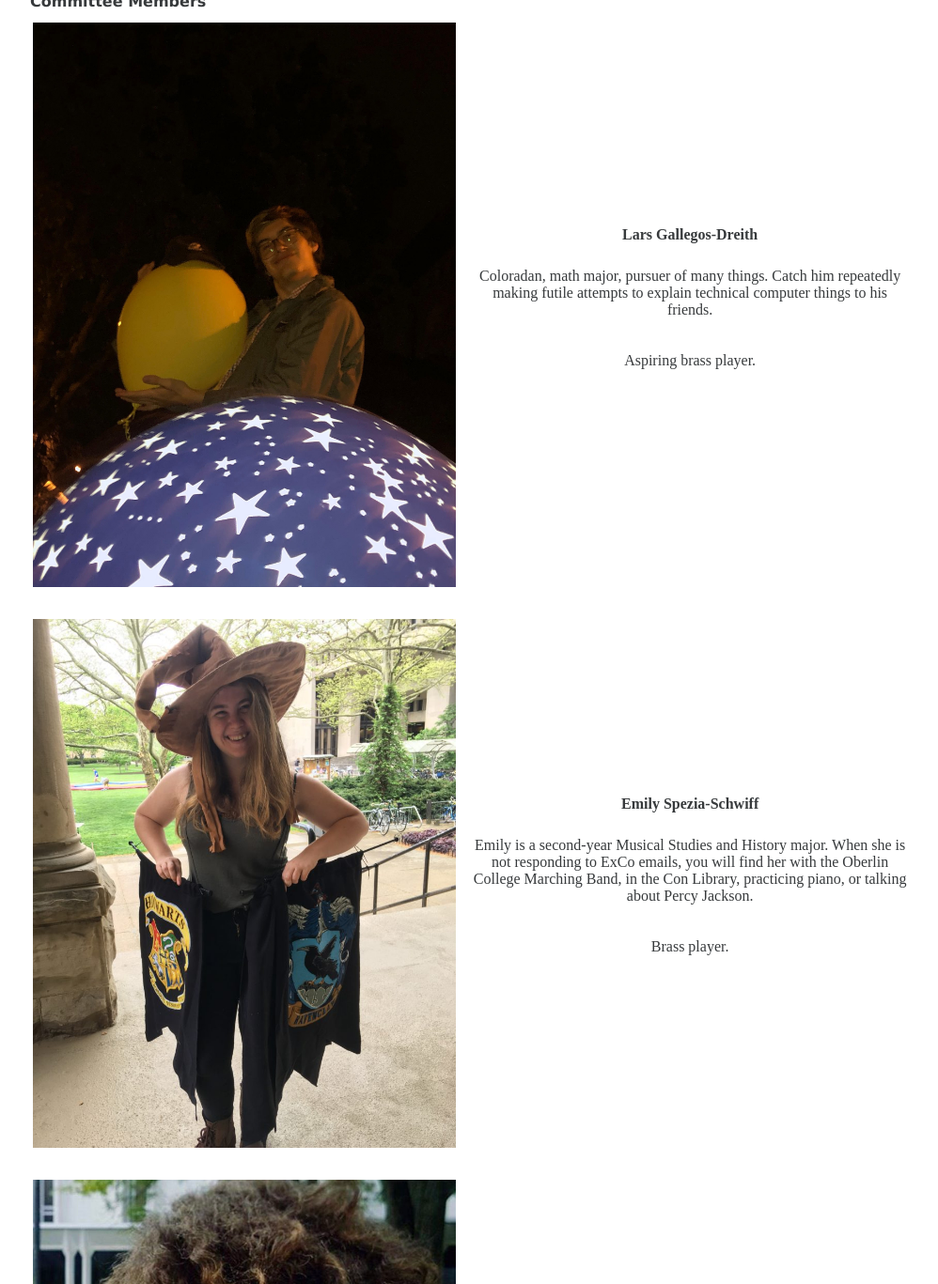
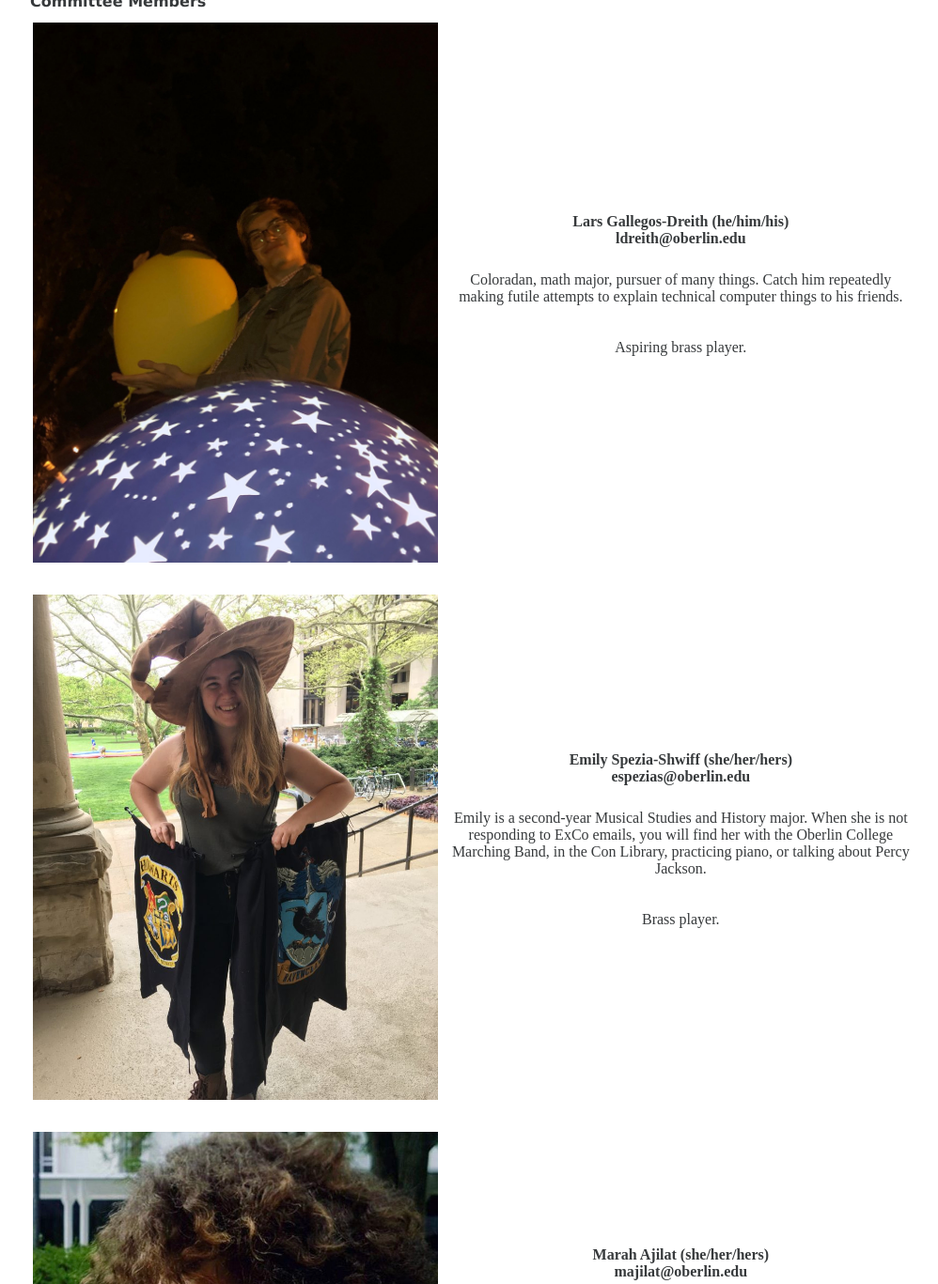
Before and after one commit to OberlinExCo/OberlinExCo.github.io, a Jekyll site: the page built from committee.md, in a window 1280 px wide and 1400 px high, scrolled down 1296 px, cut to the strip 33-1400 px from the top of the window. Shown: the whole strip at 94% size, without its empty margins (133-1131 px from the left). Built offline with Jekyll 4.4.1, drawn with Linux system fonts in a browser that asks for light colours; some of the changed text lies outside the part shown.

Commit message:
Adding contact info & correcting typos

```diff
--- a/_includes/members.html
+++ b/_includes/members.html
@@ -2,21 +2,24 @@
   <tr>
     <th> <img src="/assets/img/lars.jpg" alt="Picture of Lars"> </th>
     <th>
-      Lars Gallegos-Dreith <br>
+      Lars Gallegos-Dreith (he/him/his) <br>
+      ldreith@oberlin.edu<br>
       <p>Coloradan, math major, pursuer of many things. Catch him repeatedly making futile attempts to explain technical computer things to his friends.</p>
       <p>Aspiring brass player.</p>
     </th>
   </tr>
   <tr>
     <th> <img src="/assets/img/emily.jpg" alt="Picture of Emily"> </th>
-    <th> Emily Spezia-Schwiff
+    <th> Emily Spezia-Shwiff (she/her/hers) <br>
+      espezias@oberlin.edu<br>
       <p class="has-small-font-size">Emily is a  second-year Musical Studies and History major. When she is not  responding to ExCo emails, you will find her with the Oberlin College  Marching Band, in the Con Library, practicing piano, or talking about  Percy Jackson.</p>
       <p class="has-small-font-size">Brass player.</p>
     </th>
   </tr>
   <tr>
     <th> <img src="/assets/img/marah.jpg" alt="Picture of Marah"> </th>
-    <th> Marah Ajilat
+    <th> Marah Ajilat (she/her/hers) <br>
+      majilat@oberlin.edu <br>
       <p class="has-small-font-size">Hi there! My name is Marah, and I second-year politics major from
 Jordan. This is my third semester on the committee so I am super excited
  to work alongside my fellow committee members to make ExCo bigger and
@@ -26,14 +29,16 @@ better!&nbsp;<br></p>
   </tr>
   <tr>
     <th> <img src="/assets/img/serena.jpg" alt="Picture of Serena"> </th>
-    <th> Serena Zets
+    <th> Serena Zets (she/her/hers)
+      szets@oberlin.edu
       <p class="has-small-font-size">Serena is a first-year student interested in Politics, Sociology, and Comparative American Studies. When she’s not doing ExCo Committee duties, she can be found taking pictures of Oberlin’s sunsets or shopping for even more laptop stickers.</p>
       <p class="has-small-font-size"> Not a brass player.</p>
     </th>
   </tr>
   <tr>
     <th> <img src="/assets/img/veronica.jpg" alt="Picture of Veronica"> </th>
-    <th> Veronica Mahoney (she/her/hers)
+    <th> Veronica Mahoney (she/her/hers) <br>
+      vmahoney@oberlin.edu<br>
       <p class="has-small-font-size">Veronica is a second year intended Geology and Environmental Studies Double Major with an interest in Creative Writing. Catch her painting, skiing, and getting a bit too excited about scuba diving.</p>
       <p class="has-small-font-size"> Not a brass player.</p>
     </th>
```
